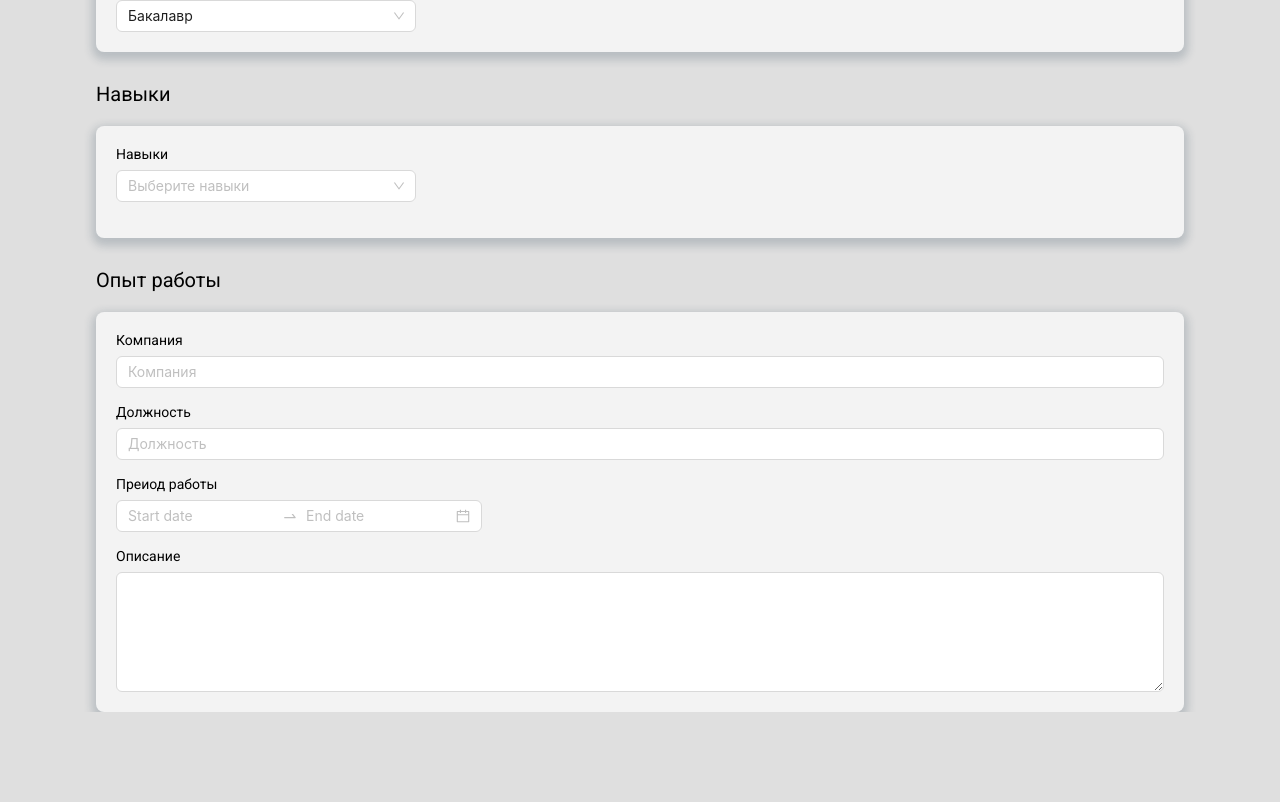
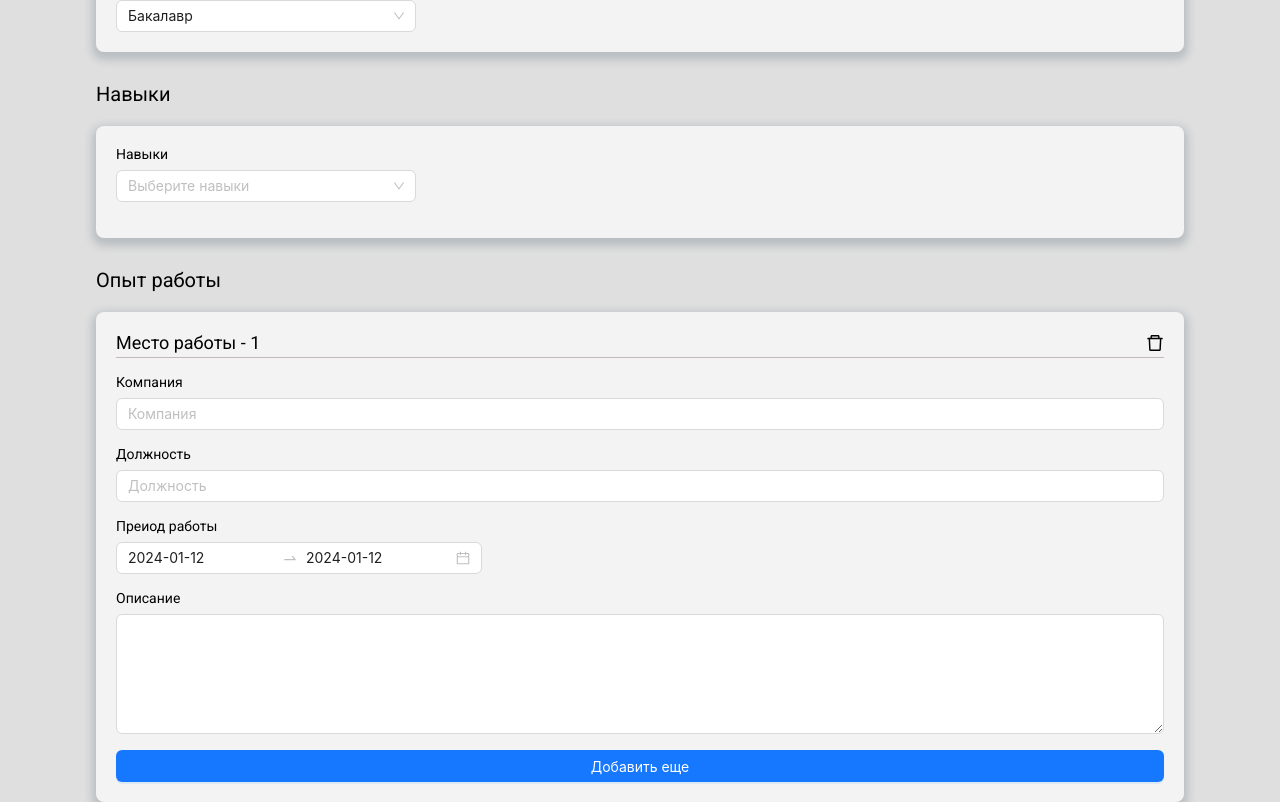
Before and after one commit to ershpower/create-cv, a React (Create React App) app: page / in a window 1280 px wide. Shown: the part 873-1675 px from the top of the page. Before the commit the page ends 1585 px from the top, so only its background shows below. Built offline with nearby package versions, Linux system fonts and the light colour scheme.

Commit message:
array experience

```diff
--- a/package.json
+++ b/package.json
@@ -3,6 +3,8 @@
   "version": "0.1.0",
   "private": true,
   "dependencies": {
+    "@ant-design/icons": "^5.2.6",
+    "@reduxjs/toolkit": "^2.0.1",
     "@testing-library/jest-dom": "^5.17.0",
     "@testing-library/react": "^13.4.0",
     "@testing-library/user-event": "^13.5.0",
@@ -11,8 +13,10 @@
     "@types/react": "^18.2.47",
     "@types/react-dom": "^18.2.18",
     "antd": "^5.12.8",
+    "dayjs": "^1.11.10",
     "react": "^18.2.0",
     "react-dom": "^18.2.0",
+    "react-redux": "^9.1.0",
     "react-scripts": "5.0.1",
     "styled-components": "^6.1.8",
     "typescript": "^4.9.5",
--- a/src/components/Experience/Experience.tsx
+++ b/src/components/Experience/Experience.tsx
@@ -1,14 +1,27 @@
-import React from 'react';
+import React, { useState } from 'react';
 
-import { DatePickerProps, Input } from 'antd';
-import { DatePicker, Space } from 'antd';
+import { Button, DatePickerProps, Input } from 'antd';
+import { DatePicker } from 'antd';
 
 const { RangePicker } = DatePicker;
 import { RangePickerProps } from 'antd/es/date-picker';
 const { TextArea } = Input;
+import { DeleteOutlined } from '@ant-design/icons';
+import dayjs from 'dayjs';
+
+import { IExperience } from '../../types';
 import { Card, Control } from '..';
+import * as S from './style';
+
+const initialState: IExperience = {
+    company: '',
+    position: '',
+    description: '',
+    period: [dayjs(), dayjs()],
+};
 
 const Experience = () => {
+    const [experience, setExperience] = useState<IExperience[]>([initialState]);
     const onChange = (
         value: DatePickerProps['value'] | RangePickerProps['value'],
         dateString: [string, string] | string
@@ -16,20 +29,53 @@ const Experience = () => {
         console.log('Selected Time: ', value);
         console.log('Formatted Selected Time: ', dateString);
     };
+
+    const handleAdd = () => {
+        setExperience((prev) => [...prev, initialState]);
+    };
+
+    const handleDelete = (index: number) => {
+        const newState = [
+            ...experience.slice(0, index),
+            ...experience.slice(index + 1),
+        ];
+
+        setExperience(newState);
+    };
+
     return (
         <Card>
+            {experience.map((item, index) => (
+                <React.Fragment key={Math.random()}>
+                    <S.ExperienceTitle>
+                        Место работы - {index + 1}
+                        <DeleteOutlined onClick={() => handleDelete(index)} />
+                    </S.ExperienceTitle>
                     <Control label={'Компания'}>
-                <Input placeholder={'Компания'} />
+                        <Input value={item.company} placeholder={'Компания'} />
                     </Control>
                     <Control label={'Должность'}>
-                <Input placeholder={'Должность'} />
+                        <Input
+                            value={item.position}
+                            placeholder={'Должность'}
+                        />
                     </Control>
                     <Control label={'Преиод работы'}>
-                <RangePicker format="YYYY-MM-DD" onChange={onChange} />
+                        <RangePicker
+                            value={item.period}
+                            format="YYYY-MM-DD"
+                            onChange={onChange}
+                            placeholder={['Начало', 'Конец']}
+                        />
                     </Control>
                     <Control label={'Описание'}>
-                <TextArea rows={5} />
+                        <TextArea value={item.description} rows={5} />
                     </Control>
+                </React.Fragment>
+            ))}
+            <Button onClick={handleAdd} type={'primary'}>
+                Добавить еще
+            </Button>
         </Card>
     );
 };
--- /dev/null
+++ b/src/components/Experience/style.ts
@@ -0,0 +1,16 @@
+import styled from 'styled-components';
+
+export const ExperienceTitle = styled.p`
+    display: flex;
+    gap: 8px;
+    border-bottom: 1px solid #c3bbbb;
+    font-size: 18px;
+    padding-bottom: 4px;
+    justify-content: space-between;
+
+    svg {
+        &:hover {
+            cursor: pointer;
+        }
+    }
+`;
--- /dev/null
+++ b/src/types/index.ts
@@ -0,0 +1 @@
+export * from './experience';
```
Also changed, not shown: src/types/experience.ts (added, +8 -0 lines), 1 other file (tests, documents, lock files or other folders). Lines whose indentation alone changed are shown as unchanged.
